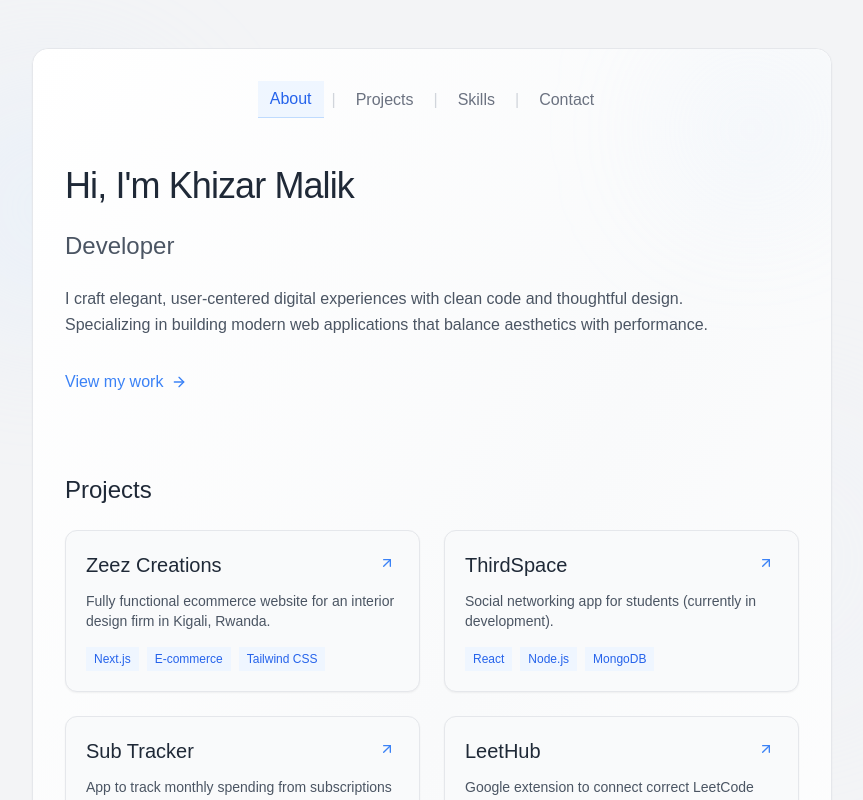
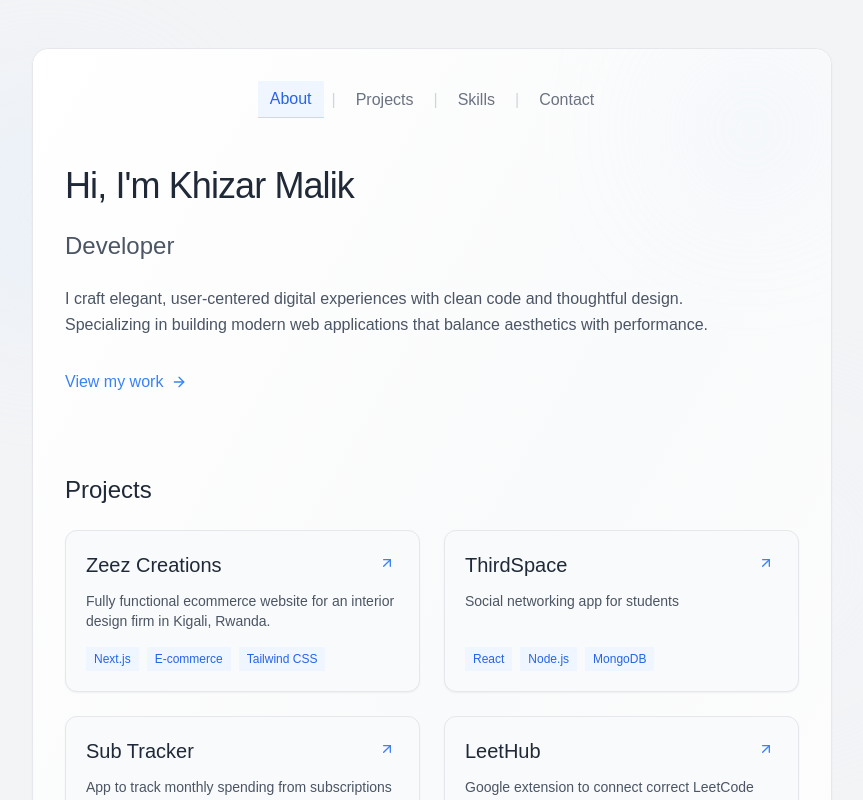
Before and after one commit to khizarrm/my-portfolio, a Next.js app: page / in a window 1280 px wide. Shown: the top 800 px of the page, without its empty margins (208-1071 px from the left). Built offline with nearby package versions, Linux system fonts and the light colour scheme; a web font is replaced by a local one.

Commit message:
correction

```diff
--- a/components/projects-section.tsx
+++ b/components/projects-section.tsx
@@ -10,7 +10,7 @@ export default function ProjectsSection() {
     },
     {
       title: "ThirdSpace",
-      description: "Social networking app for students (currently in development).",
+      description: "Social networking app for students",
       tags: ["React", "Node.js", "MongoDB"],
       link: "https://apps.apple.com/ca/app/thirdspace-share-experiences/id6736379147",
     },
```
